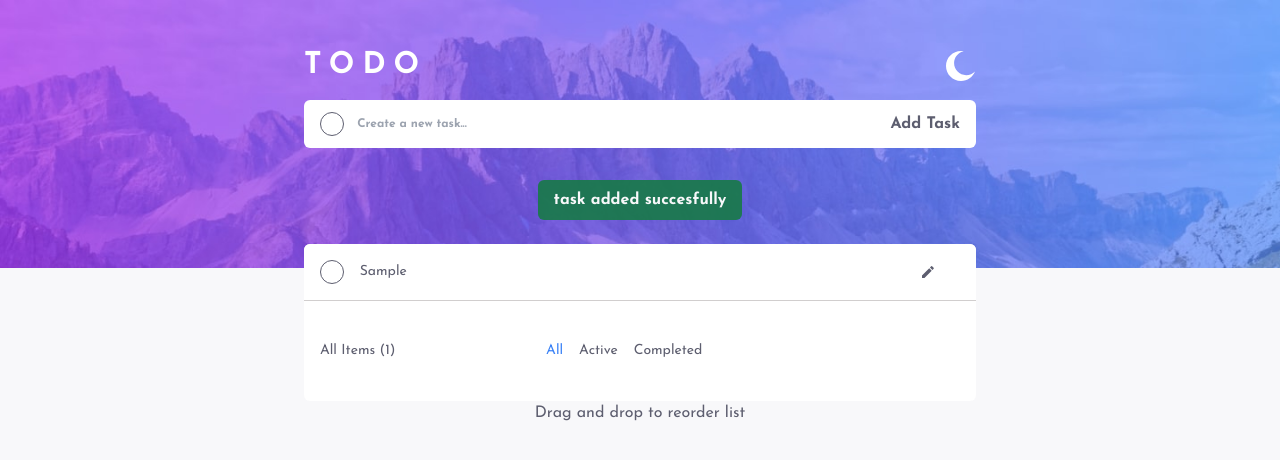
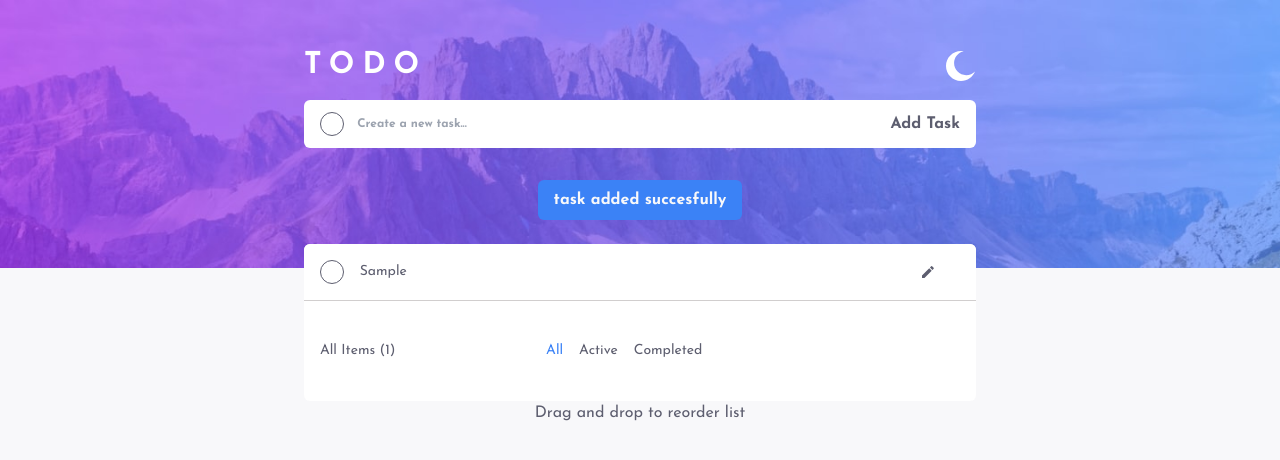
Before and after one commit to sandyp007/todo-nextjs, a Next.js app: page / in a window 1280 px wide. Both pictures are taken after typing "Sample" into the empty fields and a click on the button "Add Task". Shown: the top 460 px of the page. Built offline with nearby package versions, Linux system fonts and the light colour scheme.

Commit message:
style for popup

```diff
--- a/app/components/InputTask.jsx
+++ b/app/components/InputTask.jsx
@@ -18,7 +18,8 @@ const InputTask = ({ isTask = true, children, id, isDone, content }) => {
     const handleSubmit = (e) => {
         e.preventDefault()
         if (task.trim() === '' || task == '') {
-            handleShowTemporalModal('error', 'write a valid task')
+            setTask('')
+            handleShowTemporalModal('error', 'Write a valid task')
             return
         }
         if (isEdit && task !== '') {
--- a/app/components/ModalTaskAdded.jsx
+++ b/app/components/ModalTaskAdded.jsx
@@ -1,11 +1,13 @@
 import React, { useContext } from 'react'
 import taskContext from '../context/taskContext'
 
-const ModalTaskAdded = ({ bg, text }) => {
+const ModalTaskAdded = () => {
 
     const { taskAdded } = useContext(taskContext)
+
+    console.info(taskAdded)
     return (
-        <div className={`text-bodyLight bg-[#187949ea] ${taskAdded.type === 'error' ? 'bg-red-400' : ''} px-4 py-2 rounded-md mb-12`}>{
+        <div className={`text-bodyLight ${taskAdded.type === 'error' ? 'bg-red-500' : ''} ${taskAdded.type === 'add' ? 'bg-blue-500' : ''} ${taskAdded.type === 'edit' ? 'bg-[#d3b530ea]' : ''} px-4 py-2 rounded-md mb-12`}>{
             taskAdded.message
         }</div>
     )
--- a/app/context/taskContext.js
+++ b/app/context/taskContext.js
@@ -3,7 +3,7 @@ import { createContext, useState, useEffect } from "react"
 
 const taskContext = createContext()
 const TaskProvider = ({ children }) => {
-    const [taskAdded, setTaskAdded] = useState({ status: false, type: null, message: null })
+    const [taskAdded, setTaskAdded] = useState({ status: false, type: null, message: '' })
 
     let localComments
     if (typeof window !== "undefined") {
```
